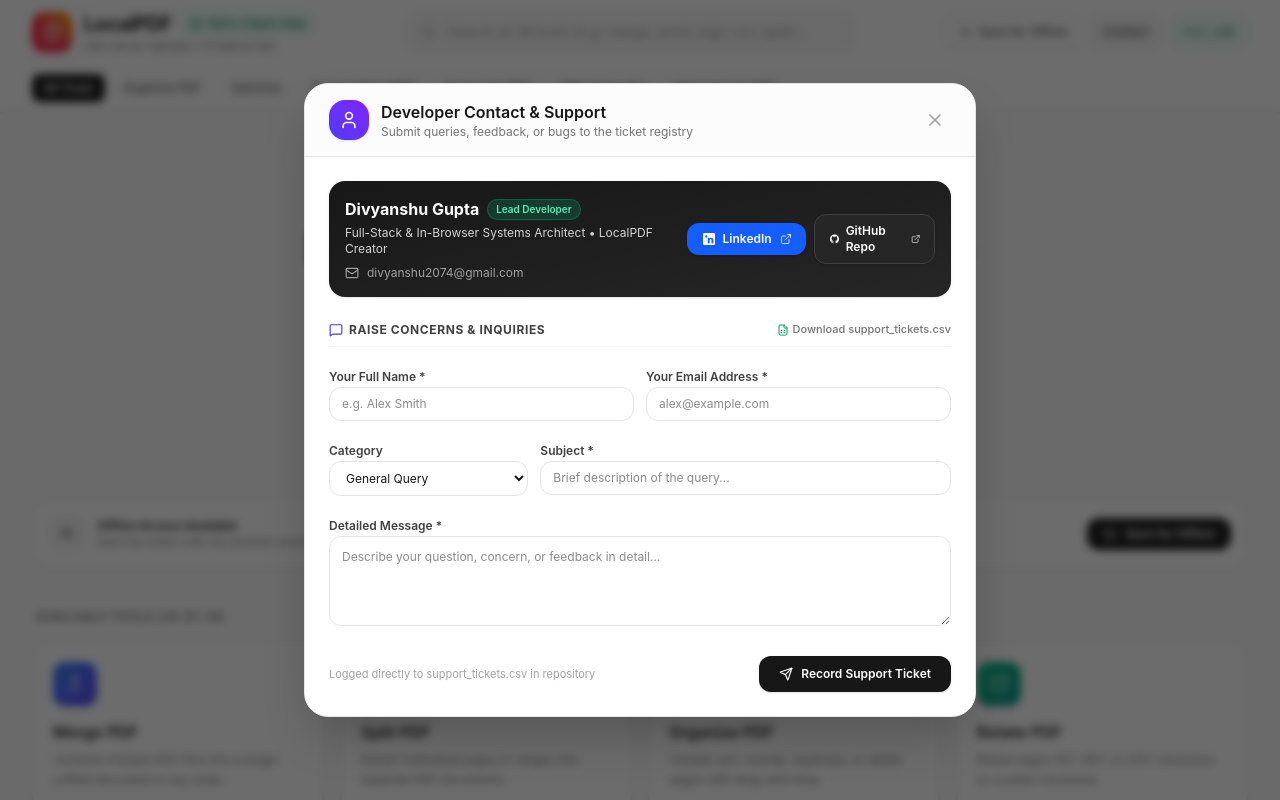
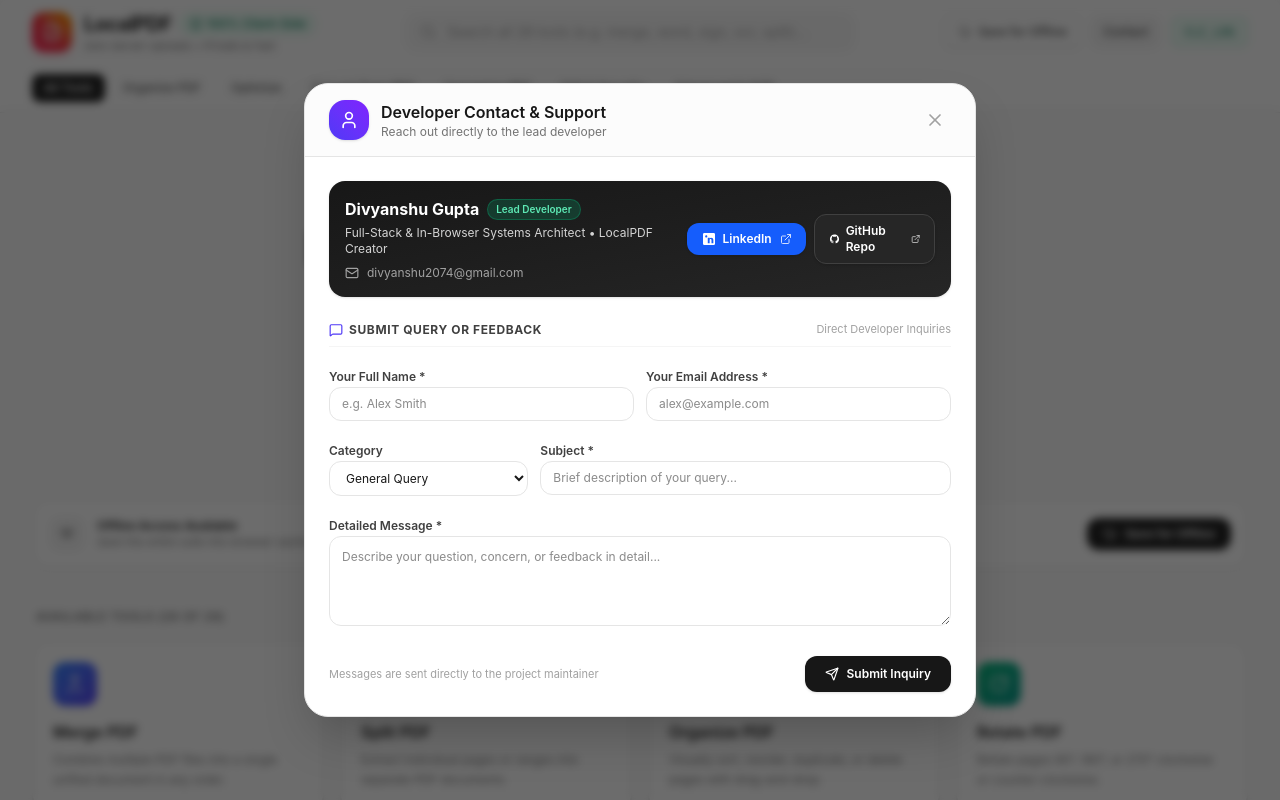
Before and after one commit to divyanshu2074/file-convertors, a React (Vite) app: page / in a window 1280 px wide. Both pictures are taken after a click on the button "Contact". Shown: the top 800 px of the page. Built offline with nearby package versions, Linux system fonts and the light colour scheme.

Commit message:
feat: user-facing contact flow without exposing tickets or admin credentials

```diff
--- a/src/components/ContactModal.tsx
+++ b/src/components/ContactModal.tsx
@@ -8,17 +8,8 @@
   User,
   ExternalLink,
   MessageSquare,
-  Download,
-  Copy,
-  Check,
-  FileSpreadsheet,
 } from 'lucide-react';
-import {
-  saveTicket,
-  downloadSupportTicketsCsv,
-  ticketToCsvRow,
-  FeedbackTicket,
-} from '../lib/feedbackManager';
+import { saveTicket, FeedbackTicket } from '../lib/feedbackManager';
 import confetti from 'canvas-confetti';
 
 interface ContactModalProps {
@@ -43,7 +34,6 @@
   const [message, setMessage] = useState('');
   const [submitting, setSubmitting] = useState(false);
   const [submittedTicket, setSubmittedTicket] = useState<FeedbackTicket | null>(null);
-  const [copied, setCopied] = useState(false);
   const [errorMsg, setErrorMsg] = useState('');
 
   const handleSubmit = (e: React.FormEvent) => {
@@ -57,7 +47,7 @@
       setSubmitting(true);
       setErrorMsg('');
 
-      // 1. Save ticket into support ticket registry & localStorage
+      // Save ticket into repository tracking store
       const ticket = saveTicket({
         name: name.trim(),
         email: email.trim(),
@@ -70,22 +60,10 @@
       setSubmittedTicket(ticket);
     } catch (err) {
       console.error(err);
-      setErrorMsg('Failed to record ticket. Please try again or reach out on GitHub.');
+      setErrorMsg('Failed to submit message. Please try again or reach out directly.');
     } finally {
       setSubmitting(false);
     }
-  };
-
-  const handleCopyCsvRow = () => {
-    if (!submittedTicket) return;
-    const row = ticketToCsvRow(submittedTicket);
-    navigator.clipboard.writeText(row);
-    setCopied(true);
-    setTimeout(() => setCopied(false), 2500);
-  };
-
-  const handleDownloadCsv = () => {
-    downloadSupportTicketsCsv();
   };
 
   return (
@@ -99,7 +77,7 @@
             </div>
             <div>
               <h3 className="text-base font-semibold text-neutral-900">Developer Contact & Support</h3>
-              <p className="text-xs text-neutral-500">Submit queries, feedback, or bugs to the ticket registry</p>
+              <p className="text-xs text-neutral-500">Reach out directly to the lead developer</p>
             </div>
           </div>
           <button
@@ -163,63 +141,31 @@
               <CheckCircle2 className="w-10 h-10 text-emerald-600 mx-auto" />
               <div>
                 <h4 className="text-base font-bold text-emerald-900">
-                  Ticket Recorded in GitHub CSV Registry!
+                  Thank You! Your Inquiry Has Been Submitted
                 </h4>
-                <p className="text-xs text-emerald-800 mt-1 max-w-md mx-auto">
-                  Your ticket has been recorded with ID:{' '}
+                <p className="text-xs text-emerald-800 mt-1.5 max-w-md mx-auto leading-relaxed">
+                  Your message has been registered with Reference ID:{' '}
                   <span className="font-mono font-bold text-emerald-950 px-2 py-0.5 bg-emerald-100 rounded">
                     {submittedTicket.id}
                   </span>
-                  . You can download the updated CSV or copy your record below.
+                  . The developer (Divyanshu Gupta) will review your query and respond via email if needed.
                 </p>
               </div>
 
-              {/* Action Buttons for CSV */}
-              <div className="flex flex-wrap items-center justify-center gap-2 pt-1">
-                <button
-                  onClick={handleDownloadCsv}
-                  className="inline-flex items-center gap-1.5 px-4 py-2 rounded-xl text-xs font-semibold bg-emerald-700 hover:bg-emerald-800 text-white shadow-sm transition-all cursor-pointer"
-                  title="Download all support tickets in CSV format"
-                >
-                  <Download className="w-3.5 h-3.5" />
-                  <span>Download support_tickets.csv</span>
-                </button>
-
-                <button
-                  onClick={handleCopyCsvRow}
-                  className="inline-flex items-center gap-1.5 px-4 py-2 rounded-xl text-xs font-semibold bg-white border border-emerald-300 text-emerald-800 hover:bg-emerald-100 transition-all cursor-pointer"
-                  title="Copy CSV row to clipboard"
-                >
-                  {copied ? <Check className="w-3.5 h-3.5 text-emerald-600" /> : <Copy className="w-3.5 h-3.5" />}
-                  <span>{copied ? 'Copied CSV Row!' : 'Copy CSV Row'}</span>
-                </button>
-
-                <a
-                  href="https://github.com/divyanshu2074/file-convertors"
-                  target="_blank"
-                  rel="noopener noreferrer"
-                  className="inline-flex items-center gap-1.5 px-4 py-2 rounded-xl text-xs font-semibold bg-neutral-900 hover:bg-neutral-800 text-white shadow-sm transition-all"
-                >
-                  <GitHubIcon />
-                  <span>View Repository</span>
-                  <ExternalLink className="w-3 h-3 opacity-80" />
-                </a>
-              </div>
-
-              <div className="pt-2 flex justify-center gap-2 border-t border-emerald-200/60">
+              <div className="pt-2 flex justify-center gap-3">
                 <button
                   onClick={() => {
                     setSubmittedTicket(null);
                     setSubject('');
                     setMessage('');
                   }}
-                  className="px-4 py-1.5 rounded-xl text-xs font-medium text-emerald-800 hover:bg-emerald-100 transition-colors cursor-pointer"
+                  className="px-4 py-2 rounded-xl text-xs font-semibold bg-emerald-700 text-white hover:bg-emerald-800 transition-colors cursor-pointer shadow-xs"
                 >
-                  Submit Another Query
+                  Submit Another Message
                 </button>
                 <button
                   onClick={onClose}
-                  className="px-4 py-1.5 rounded-xl text-xs font-medium border border-emerald-300 text-emerald-800 hover:bg-emerald-100 transition-colors cursor-pointer"
+                  className="px-4 py-2 rounded-xl text-xs font-medium border border-emerald-300 text-emerald-800 hover:bg-emerald-100 transition-colors cursor-pointer"
                 >
                   Close Window
                 </button>
@@ -230,17 +176,9 @@
               <div className="flex items-center justify-between border-b border-neutral-100 pb-2">
                 <h4 className="text-xs font-bold uppercase tracking-wider text-neutral-700 flex items-center gap-1.5">
                   <MessageSquare className="w-3.5 h-3.5 text-indigo-600" />
-                  Raise Concerns & Inquiries
+                  Submit Query or Feedback
                 </h4>
-                <button
-                  type="button"
-                  onClick={handleDownloadCsv}
-                  className="inline-flex items-center gap-1 text-[11px] text-neutral-500 hover:text-indigo-600 font-medium cursor-pointer"
-                  title="Download all logged support tickets as CSV"
-                >
-                  <FileSpreadsheet className="w-3 h-3 text-emerald-600" />
-                  <span>Download support_tickets.csv</span>
-                </button>
+                <span className="text-[11px] text-neutral-400">Direct Developer Inquiries</span>
               </div>
 
               {errorMsg && (
@@ -299,7 +237,7 @@
                     required
                     value={subject}
                     onChange={(e) => setSubject(e.target.value)}
-                    placeholder="Brief description of the query..."
+                    placeholder="Brief description of your query..."
                     className="w-full px-3 py-2 text-xs rounded-xl border border-neutral-200 focus:outline-none focus:ring-2 focus:ring-neutral-900/10"
                   />
                 </div>
@@ -319,7 +257,7 @@
 
               <div className="flex items-center justify-between pt-2">
                 <span className="text-[11px] text-neutral-400">
-                  Logged directly to support_tickets.csv in repository
+                  Messages are sent directly to the project maintainer
                 </span>
 
                 <button
@@ -328,7 +266,7 @@
                   className="inline-flex items-center gap-2 px-5 py-2.5 rounded-xl text-xs font-semibold bg-neutral-900 hover:bg-neutral-800 text-white shadow-sm transition-all disabled:opacity-50 cursor-pointer"
                 >
                   <Send className="w-3.5 h-3.5" />
-                  <span>{submitting ? 'Recording...' : 'Record Support Ticket'}</span>
+                  <span>{submitting ? 'Submitting...' : 'Submit Inquiry'}</span>
                 </button>
               </div>
             </form>
--- a/src/components/workspaces/GenericPdfWorkspace.tsx
+++ b/src/components/workspaces/GenericPdfWorkspace.tsx
@@ -156,7 +156,11 @@
 
         case 'protect-pdf': {
           if (!mainFile) return;
-          const protectedData = await protectPdf(mainFile.arrayBuffer, password || 'password');
+          if (!password.trim()) {
+            alert('Please enter a password to protect your PDF.');
+            return;
+          }
+          const protectedData = await protectPdf(mainFile.arrayBuffer, password);
           downloadUint8Array(protectedData, mainFile.name.replace(/\.pdf$/i, '_protected.pdf'));
           break;
         }
```
